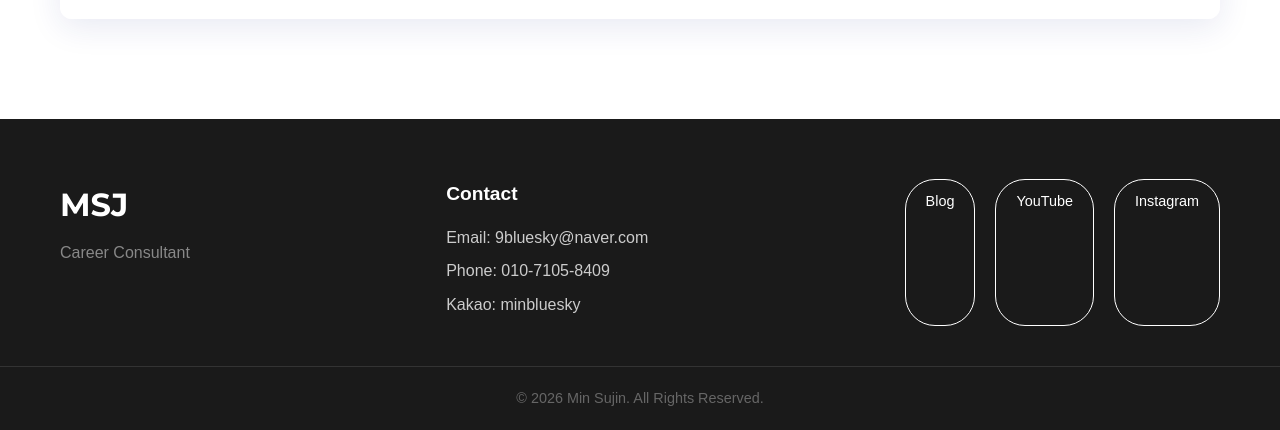
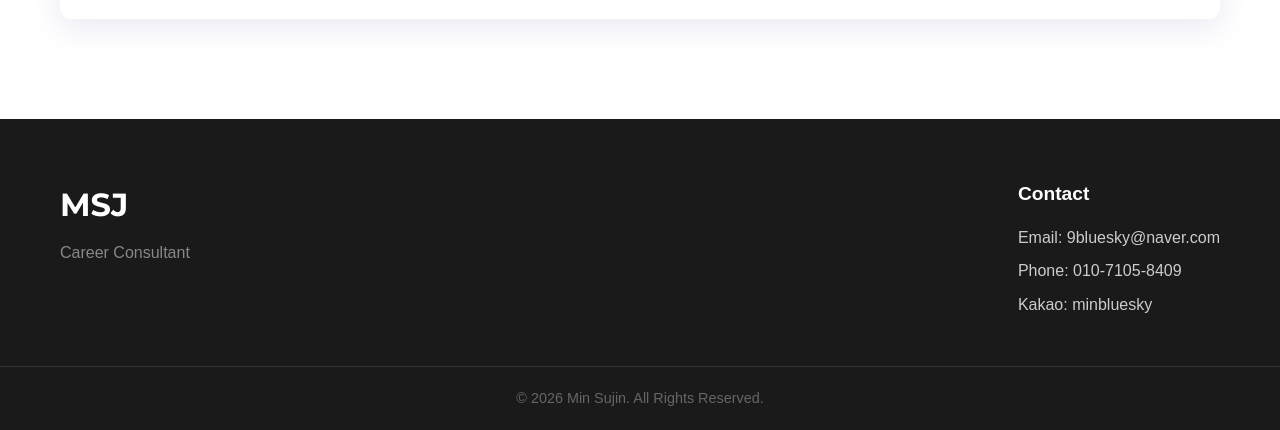
Before and after one commit to jinnyjinn/msj-portfolio, a plain HTML site: page index.html in a window 1280 px wide. Shown: the part 3755-4185 px from the top of the page. Drawn offline with Linux system fonts and the light colour scheme; animation ran at ten frames a second; a web font is replaced by a local one.

Commit message:
remove: 푸터 SNS 링크 버튼 제거 (Blog, YouTube, Instagram)
Co-Authored-By: Claude Sonnet 4.6 <noreply@anthropic.com>

```diff
--- a/index.html
+++ b/index.html
@@ -191,11 +191,6 @@
                 <p>Phone: <a href="tel:010-7105-8409">010-7105-8409</a></p>
                 <p>Kakao: <button class="kakao-copy-btn" onclick="copyKakaoId()" title="클릭하여 복사">minbluesky</button></p>
             </div>
-            <div class="footer-sns">
-                <a href="#">Blog</a>
-                <a href="#">YouTube</a>
-                <a href="#">Instagram</a>
-            </div>
         </div>
         <div class="footer-bottom">
             <p>&copy; 2026 Min Sujin. All Rights Reserved.</p>
```
